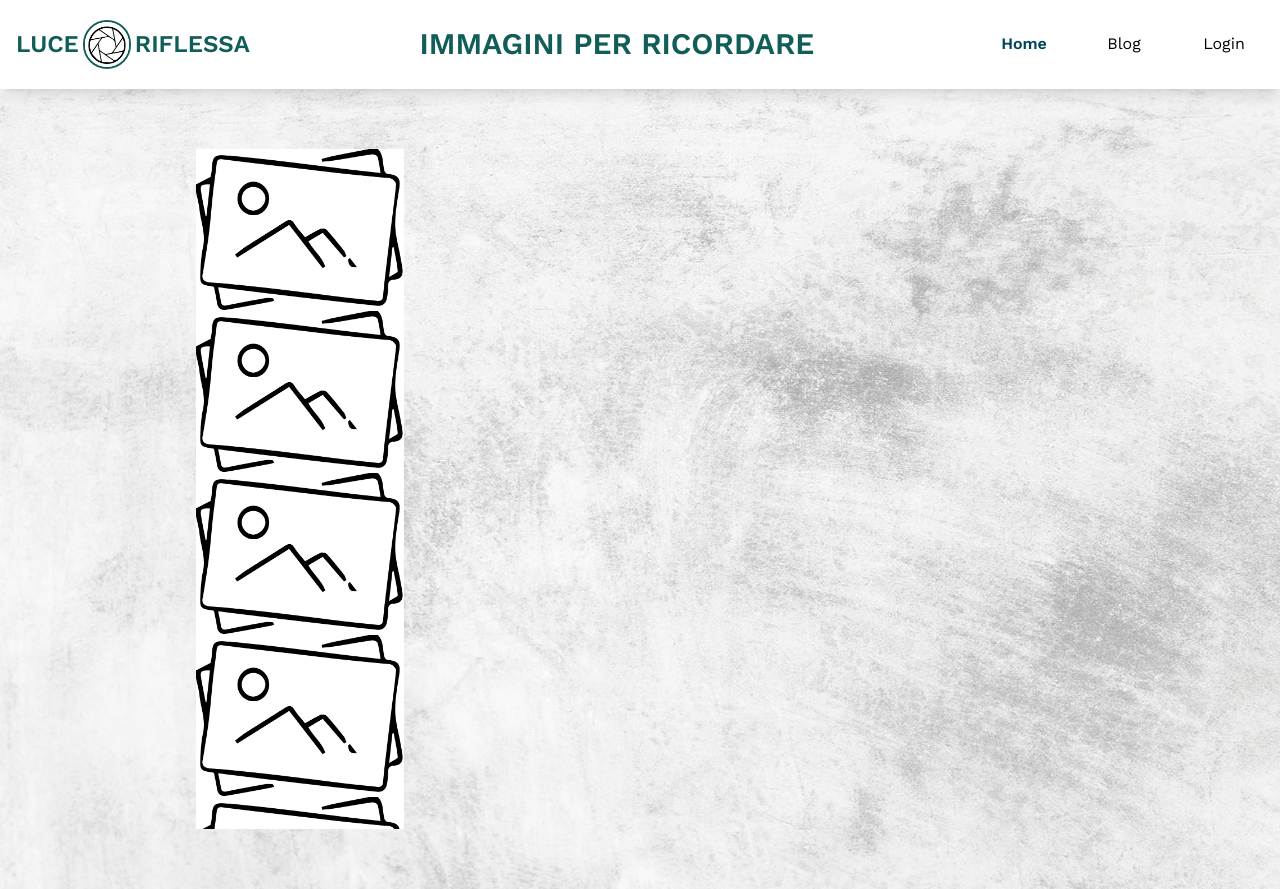
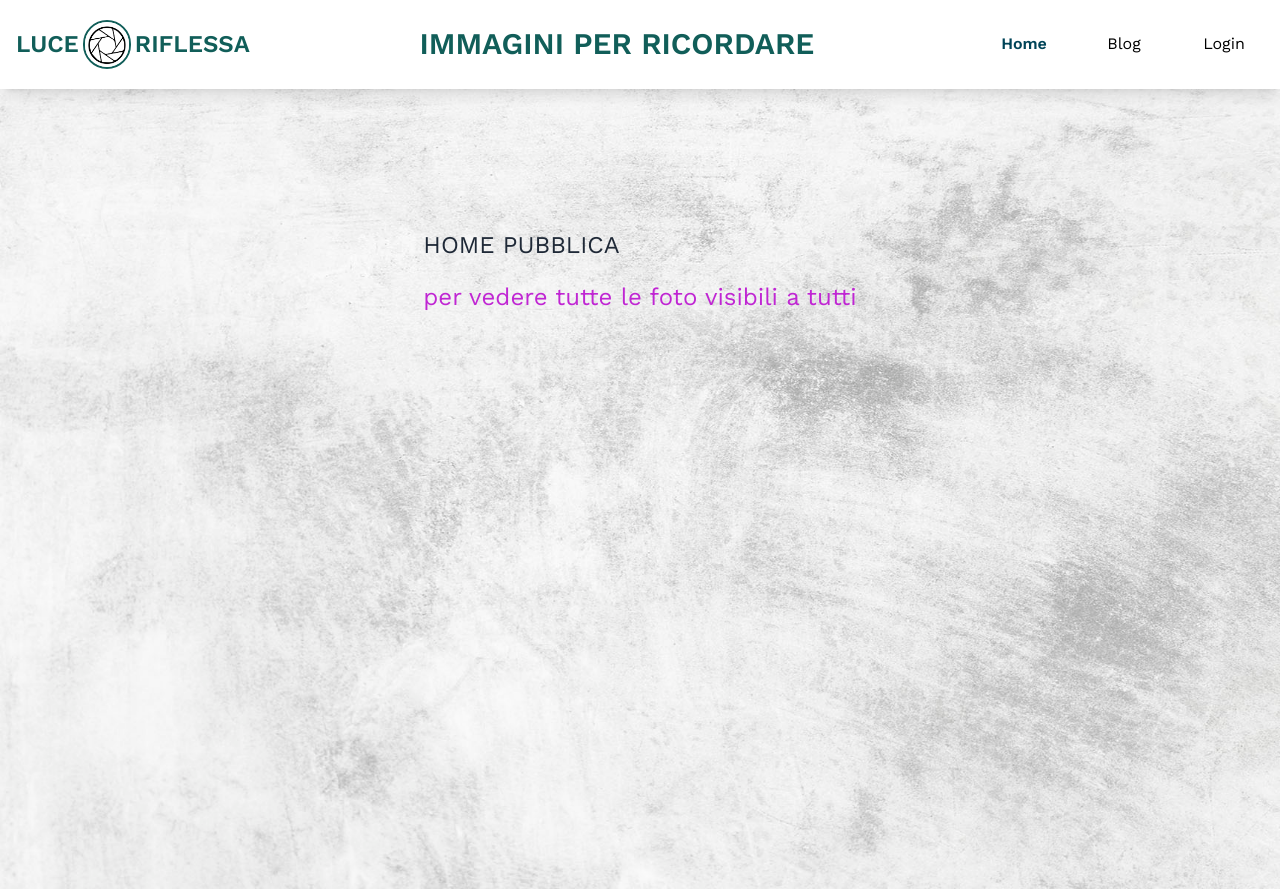
Before and after one commit to StefanoGalandrini/react-il-mio-fotoalbum, a React (Vite) app in the folder frontend/: page / in a window 1280 px wide. Built offline with nearby package versions, Linux system fonts and the light colour scheme.

Commit message:
Fix error on refresh if user is logged

```diff
--- a/frontend/src/App.jsx
+++ b/frontend/src/App.jsx
@@ -15,8 +15,7 @@ function App() {
 						<Route element={<DefaultLayout />}>
 							<Route index path="/" element={<Home />} />
 							<Route path="/login" element={<Login />} />
-							{/* <Route path="/login" element={<Login />} />
-							<Route path="/register" element={<Register />} /> */}
+							{/* <Route path="/register" element={<Register />} /> */}
 							<Route element={<ProtectedRoute />}>
 								<Route path="/dashboard" element={<Dashboard />} />
 								{/* <Route path="/blog" element={<Blog />} />
--- a/frontend/src/pages/Dashboard.jsx
+++ b/frontend/src/pages/Dashboard.jsx
@@ -1,24 +1,28 @@
 import Navbar from "../components/Navbar.jsx";
+import {useAuth} from "../contexts/AuthContext.jsx";
 
 function Dashboard() {
+	const auth = useAuth();
+	const user = auth.user;
+	console.log(user);
+
 	return (
-		<div className="flex flex-col justify-center items-center text-white bg-fixed bg-cover bg-center h-screen bg-[url('/background.jpg')]">
+		<div className="flex flex-col justify-center items-center text-gray-800 bg-fixed bg-cover bg-center h-screen bg-[url('/background.jpg')]">
 			<div className="overflow-auto h-[85vh]">
-				<img className="w-[13rem]" src="/logo.png" alt="" />
-
-				<h1 className="mt-20 uppercase text-2xl">
-					Il Blog delle scelte sbagliate
-				</h1>
-				<p className="mt-5 text-2xl text-fuchsia-600">
-					soprattutto quelle di vita
-				</p>
-				<p className="mt-3 text-xl">
-					...quando ti rendi conto che imparare la programmazione è bello fino
-					ai 25 anni massimo...
-				</p>
-				<p className="mt-10 text-stone-400 underline">
-					Clicca su "Blog" e guarda la lista degli articoli per sfogarti un po'
-				</p>
+				<h1 className="mt-20 uppercase text-2xl">DASHBOARD</h1>
+				<div className="mt-5 text-2xl text-fuchsia-600">
+					<p>
+						Benvenuto,
+						{user.firstName} {user.lastName}
+					</p>
+					<ul>
+						<li>vedere tutte le foto inserite (filtrabili)</li>
+						<li>vedere i dettagli di una singola foto</li>
+						<li>aggiungerne di nuove (con validazione)</li>
+						<li>modificarle (con validazione)</li>
+						<li>cancellarle</li>
+					</ul>
+				</div>
 			</div>
 		</div>
 	);
--- a/frontend/src/pages/Home.jsx
+++ b/frontend/src/pages/Home.jsx
@@ -2,27 +2,11 @@ import Navbar from "../components/Navbar.jsx";
 
 function Home() {
 	return (
-		<div className="flex flex-col justify-center items-center text-white bg-fixed bg-cover bg-center h-screen bg-[url('/background.jpg')]">
+		<div className="flex flex-col justify-center items-center text-gray-800 bg-fixed bg-cover bg-center h-screen bg-[url('/background.jpg')]">
 			<div className="overflow-auto h-[85vh]">
-				<img className="w-[13rem]" src="/logo.png" alt="" />
-				<img className="w-[13rem]" src="/logo.png" alt="" />
-				<img className="w-[13rem]" src="/logo.png" alt="" />
-				<img className="w-[13rem]" src="/logo.png" alt="" />
-				<img className="w-[13rem]" src="/logo.png" alt="" />
-				<img className="w-[13rem]" src="/logo.png" alt="" />
-
-				<h1 className="mt-20 uppercase text-2xl">
-					Il Blog delle scelte sbagliate
-				</h1>
+				<h1 className="mt-20 uppercase text-2xl">HOME PUBBLICA</h1>
 				<p className="mt-5 text-2xl text-fuchsia-600">
-					soprattutto quelle di vita
-				</p>
-				<p className="mt-3 text-xl">
-					...quando ti rendi conto che imparare la programmazione è bello fino
-					ai 25 anni massimo...
-				</p>
-				<p className="mt-10 text-stone-400 underline">
-					Clicca su "Blog" e guarda la lista degli articoli per sfogarti un po'
+					per vedere tutte le foto visibili a tutti
 				</p>
 			</div>
 		</div>
--- a/frontend/vite.config.js
+++ b/frontend/vite.config.js
@@ -4,4 +4,7 @@ import react from '@vitejs/plugin-react';
 // https://vitejs.dev/config/
 export default defineConfig({
   plugins: [react()],
+  server: {
+    port: 5173
+  }
 });
```
Also changed, not shown: 1 other file (tests, documents, lock files or other folders).
